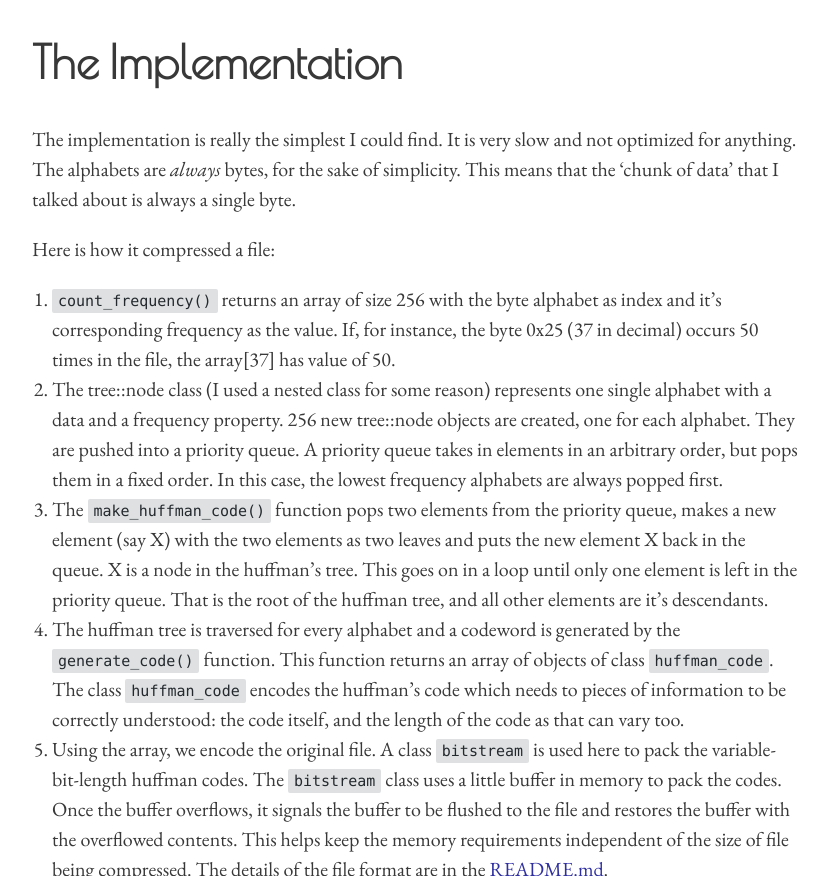
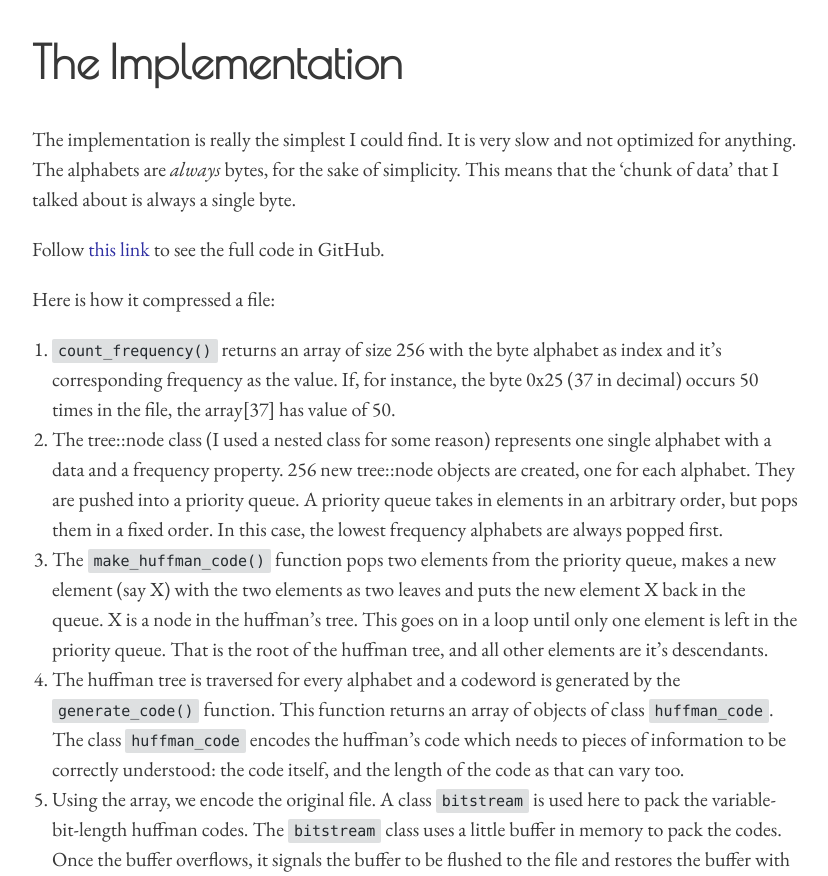
Before and after one commit to niravcodes/niravcodes.github.io, a Jekyll site: the page built from _posts/2019-02-14-writing-huffman-compression-in-cpp.md, in a window 1280 px wide and 900 px high, scrolled down 4516 px, cut to the strip 24-900 px from the top of the window. Shown: the whole strip, without its empty margins (224-1052 px from the left). Built offline with Jekyll 4.4.1, drawn with Linux system fonts in a browser that asks for light colours; comment, search, counter and statistics services are not loaded; some of the changed lines change nothing that is shown.

Commit message:
Update from Forestry.io nirav Nikhil updated _posts/2019-02-14-writing-huffman-compression-in-cpp.md

```diff
--- a/_posts/2019-02-14-writing-huffman-compression-in-cpp.md
+++ b/_posts/2019-02-14-writing-huffman-compression-in-cpp.md
@@ -9,7 +9,7 @@ tags:
 - project
 feature-img: https://nirav.com.np/assets/img/Webp.net-resizeimage (1).jpg
 thumbnail: ''
-date: 2019-02-14 13:05:22 +0000
+date: '2019-02-14T13:05:22+00:00'
 
 ---
 Da Vinci is quoted saying, "Art is never finished, only abandoned". I don't see why it should be any different for code. With that said, I'd like to declare my latest project: an [implementation of the huffman's algorithm](https://github.com/niravcodes/huffman_compression "Huffman Compression Implementation by Nirav"), abandoned. It works well as it is, but it can be made a lot better. I just don't want to be the one doing that.
@@ -100,6 +100,8 @@ How huffman's algorithm does that is actually pretty interesting too. I am far t
 
 The implementation is really the simplest I could find. It is very slow and not optimized for anything. The alphabets are _always_ bytes, for the sake of simplicity. This means that the 'chunk of data' that I talked about is always a single byte.
 
+Follow [this link](https://github.com/niravcodes/huffman_compression) to see the full code in GitHub.
+
 Here is how it compressed a file:
 
 1. `count_frequency()` returns an array of size 256 with the byte alphabet as index and it's corresponding frequency as the value. If, for instance, the byte 0x25 (37 in decimal) occurs 50 times in the file, the array\[37\] has value of 50.
```
